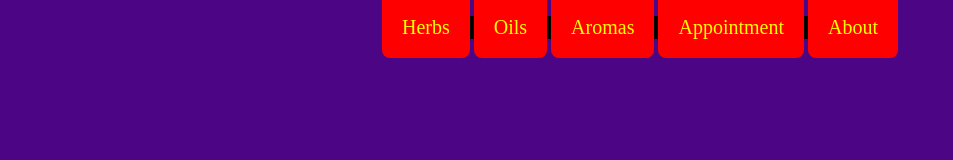
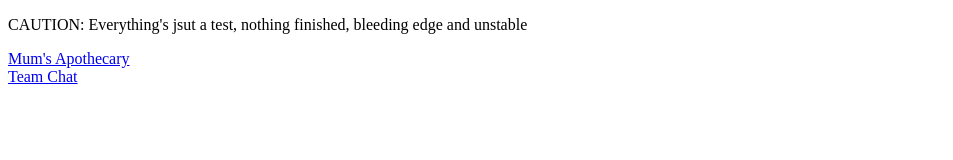
Before and after one commit to thedoctor3141/thedoctor3141.github.io, a plain HTML site: page index.html in a window 1280 px wide. Shown: the whole page, without its empty margins (0-953 px from the left). Drawn offline with Linux system fonts and the light colour scheme.

Commit message:
Update index.html

```diff
--- a/index.html
+++ b/index.html
@@ -4,13 +4,9 @@
     <title>Stuff</title>
     <link href="MainFormat.css" rel="stylesheet" type="text/css">
   </head>
-  <body style="background-color:#4B0585">
-    <ul id = "menu">
-      <li><a href="/pages/herbs.html">Herbs</a></li>
-      <li><a href="/pages/oils.html">Oils</a></li>
-      <li><a href="/pages/aromablends.html">Aromas</a></li>
-      <li><a href="/pages/appointment.html">Appointment</a></li>
-      <li><a href="/pages/about.html">About</a></li>
-    </ul>
+  <body>
+    <p>CAUTION: Everything's jsut a test, nothing finished, bleeding edge and unstable</p>
+    <a href= "mums_apothecary/index.html">Mum's Apothecary</a><br>
+    <a href="team_chat/index.html">Team Chat</a>
   </body>
 </html>
```
